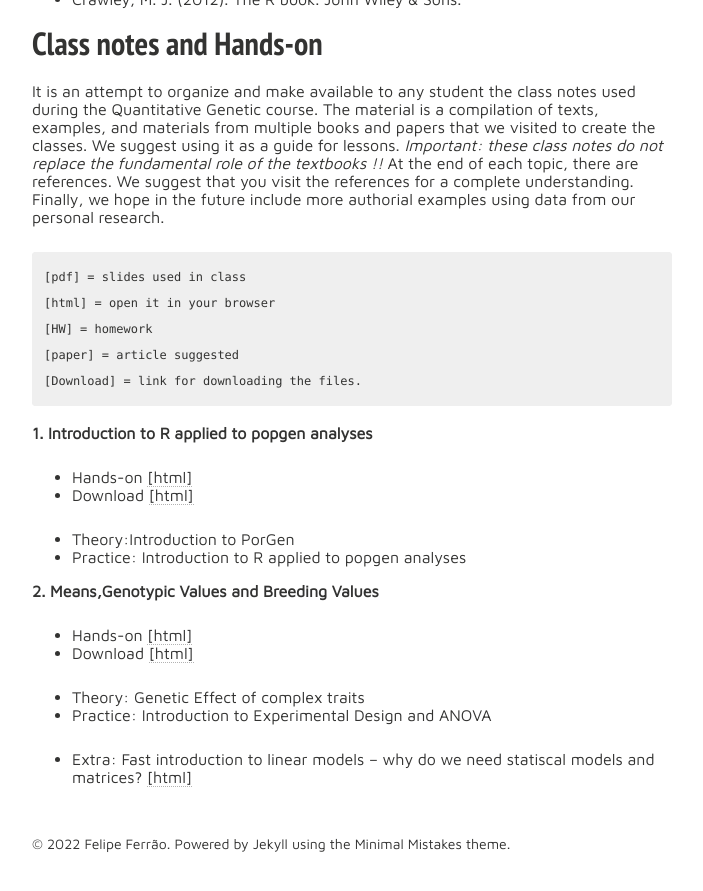
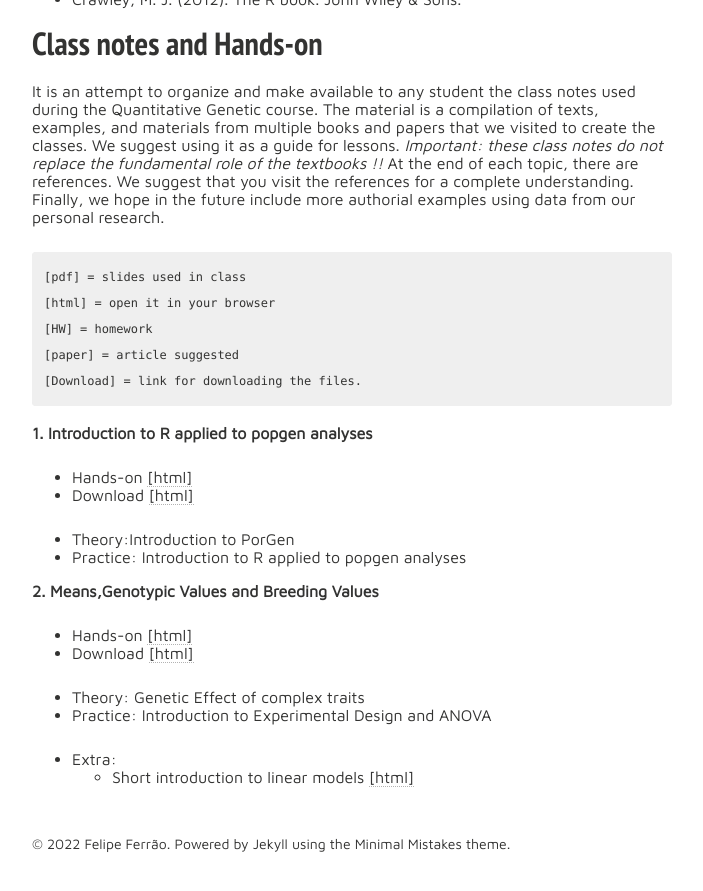
Before and after one commit to lfelipe-ferrao/lfelipe-ferrao.github.io, a Jekyll site: the page built from class/quantGenetic/index.md, in a window 1280 px wide and 900 px high, scrolled down 1627 px. Shown: the top 891 px of the window, without its empty margins (288-991 px from the left). Built offline with Jekyll 4.4.1, drawn with Linux system fonts in a browser that asks for light colours; nearby versions of some CDN libraries; our own code applies the rules of GitHub Pages for plain Markdown files.

Commit message:
Update index.md

```diff
--- a/class/quantGenetic/index.md
+++ b/class/quantGenetic/index.md
@@ -73,4 +73,5 @@ It is an attempt to organize and make available to any student the class notes u
 - Theory: Genetic Effect of complex traits
 - Practice: Introduction to Experimental Design and ANOVA
 
-- Extra: Fast introduction to linear models -- why do we need statiscal models and matrices? [[html]](https://htmlpreview.github.io/?https://github.com/lfelipe-ferrao/lfelipe-ferrao.github.io/blob/master/class/quantGenetic/week2a_2022.html)
+- Extra:
+  - Short introduction to linear models [[html]](https://htmlpreview.github.io/?https://github.com/lfelipe-ferrao/lfelipe-ferrao.github.io/blob/master/class/quantGenetic/week2a_2022.html)
```
